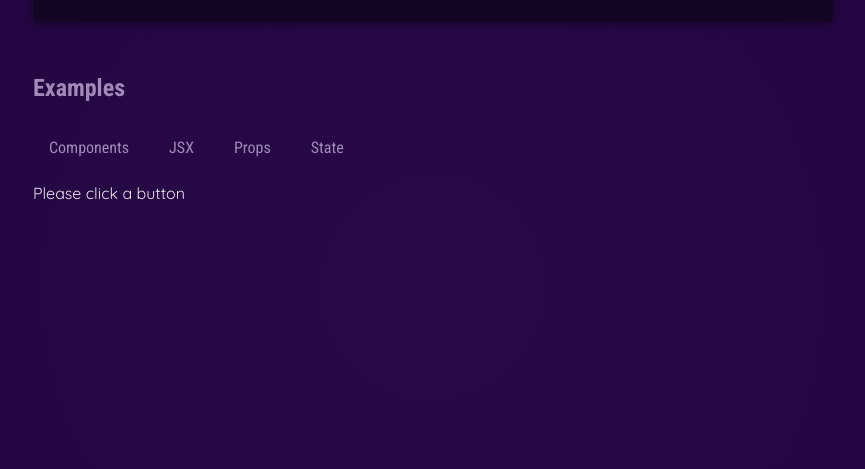
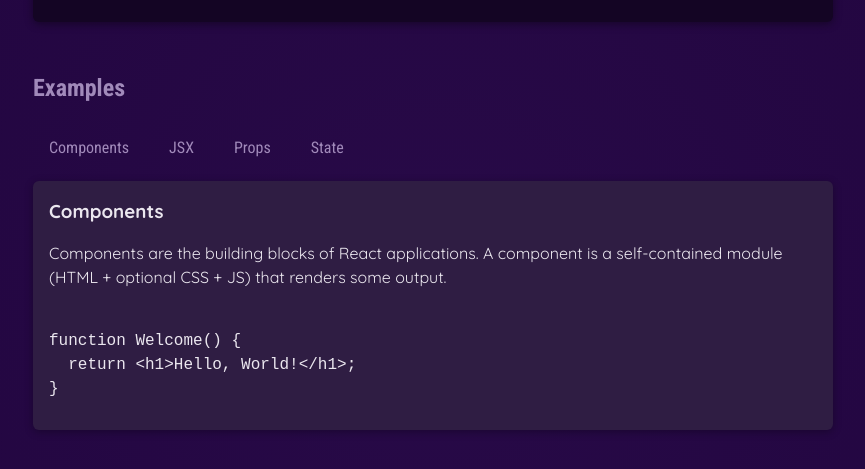
Before and after one commit to elvan/interactive-tabs-app-react-essentials, a React (Vite) app: page / in a window 1280 px wide. Shown: the part 353-822 px from the top of the page, without its empty margins (207-1072 px from the left). Built offline with nearby package versions, Linux system fonts and the light colour scheme.

Commit message:
outputting data based on state

```diff
--- a/src/App.jsx
+++ b/src/App.jsx
@@ -3,10 +3,10 @@
 import CoreConcept from './components/CoreConcept.jsx';
 import Header from './components/Header/Header.jsx';
 import TabButton from './components/TabButton.jsx';
-import { CORE_CONCEPTS } from './data.js';
+import { CORE_CONCEPTS, EXAMPLES } from './data.js';
 
 function App() {
-  const [selectedTopic, setSelectedTopic] = useState('Please click a button');
+  const [selectedTopic, setSelectedTopic] = useState('components');
 
   function handleSelect(selectedButton) {
     // selectedButton => 'components', 'jsx', 'props', 'state'
@@ -43,7 +43,13 @@
             <TabButton onSelect={() => handleSelect('props')}>Props</TabButton>
             <TabButton onSelect={() => handleSelect('state')}>State</TabButton>
           </menu>
-          {selectedTopic}
+          <div id='tab-content'>
+            <h3>{EXAMPLES[selectedTopic].title}</h3>
+            <p>{EXAMPLES[selectedTopic].description}</p>
+            <pre>
+              <code>{EXAMPLES[selectedTopic].code}</code>
+            </pre>
+          </div>
         </section>
       </main>
     </div>
--- a/src/data.js
+++ b/src/data.js
@@ -29,3 +29,54 @@
       'React-managed data which, when changed, causes the component to re-render & the UI to update.',
   },
 ];
+
+export const EXAMPLES = {
+  components: {
+    title: 'Components',
+    description:
+      'Components are the building blocks of React applications. A component is a self-contained module (HTML + optional CSS + JS) that renders some output.',
+    code: `
+function Welcome() {
+  return <h1>Hello, World!</h1>;
+}`,
+  },
+  jsx: {
+    title: 'JSX',
+    description:
+      'JSX is a syntax extension to JavaScript. It is similar to a template language, but it has full power of JavaScript (e.g., it may output dynamic content).',
+    code: `
+<div>
+  <h1>Welcome {userName}</h1>
+  <p>Time to learn React!</p>
+</div>`,
+  },
+  props: {
+    title: 'Props',
+    description:
+      'Components accept arbitrary inputs called props. They are like function arguments.',
+    code: `
+function Welcome(props) {
+  return <h1>Hello, {props.name}</h1>;
+}`,
+  },
+  state: {
+    title: 'State',
+    description:
+      'State allows React components to change their output over time in response to user actions, network responses, and anything else.',
+    code: `
+function Counter() {
+  const [isVisible, setIsVisible] = useState(false);
+
+  function handleClick() {
+    setIsVisible(true);
+  }
+
+  return (
+    <div>
+      <button onClick={handleClick}>Show Details</button>
+      {isVisible && <p>Amazing details!</p>}
+    </div>
+  );
+}`,
+  },
+};
```
